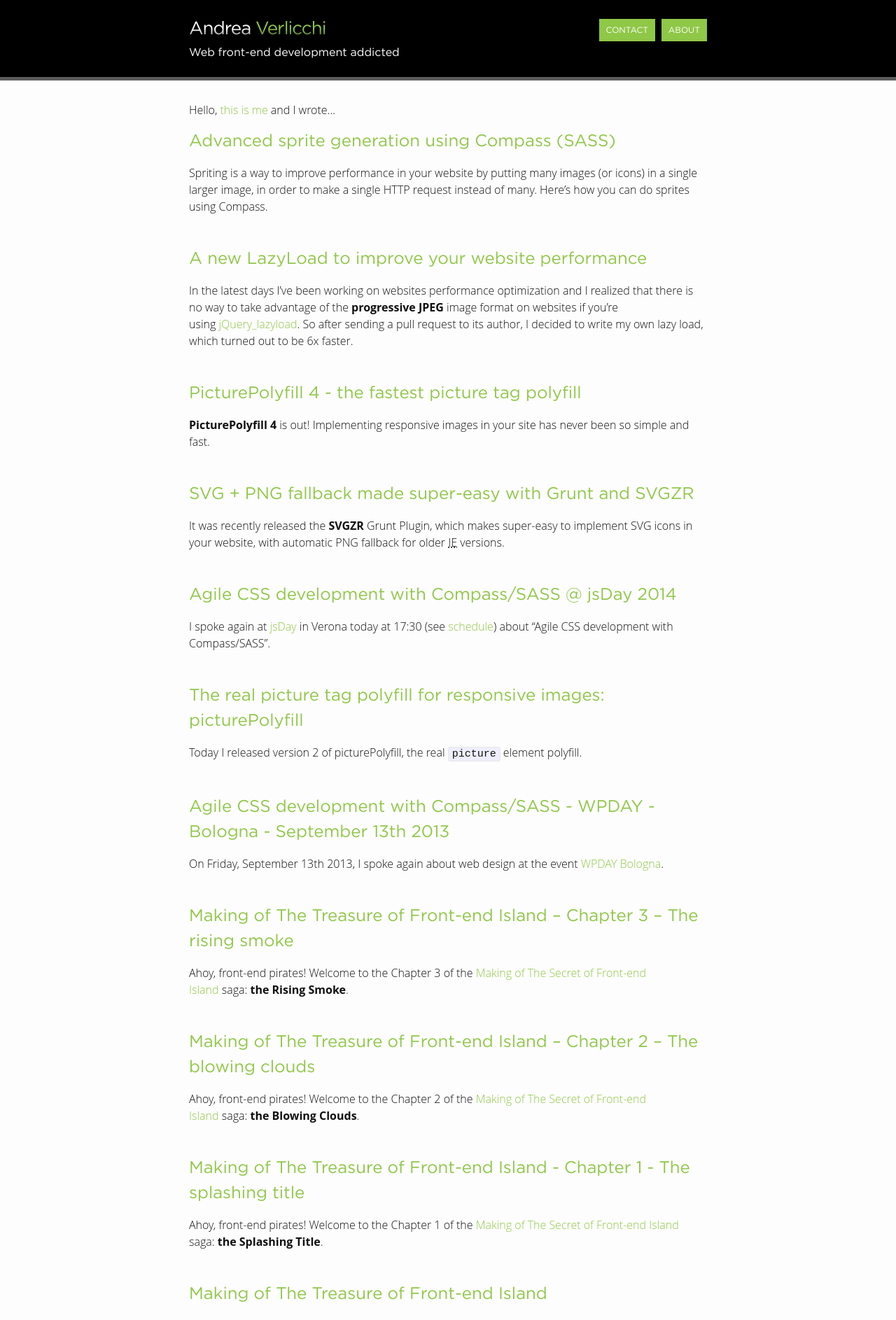
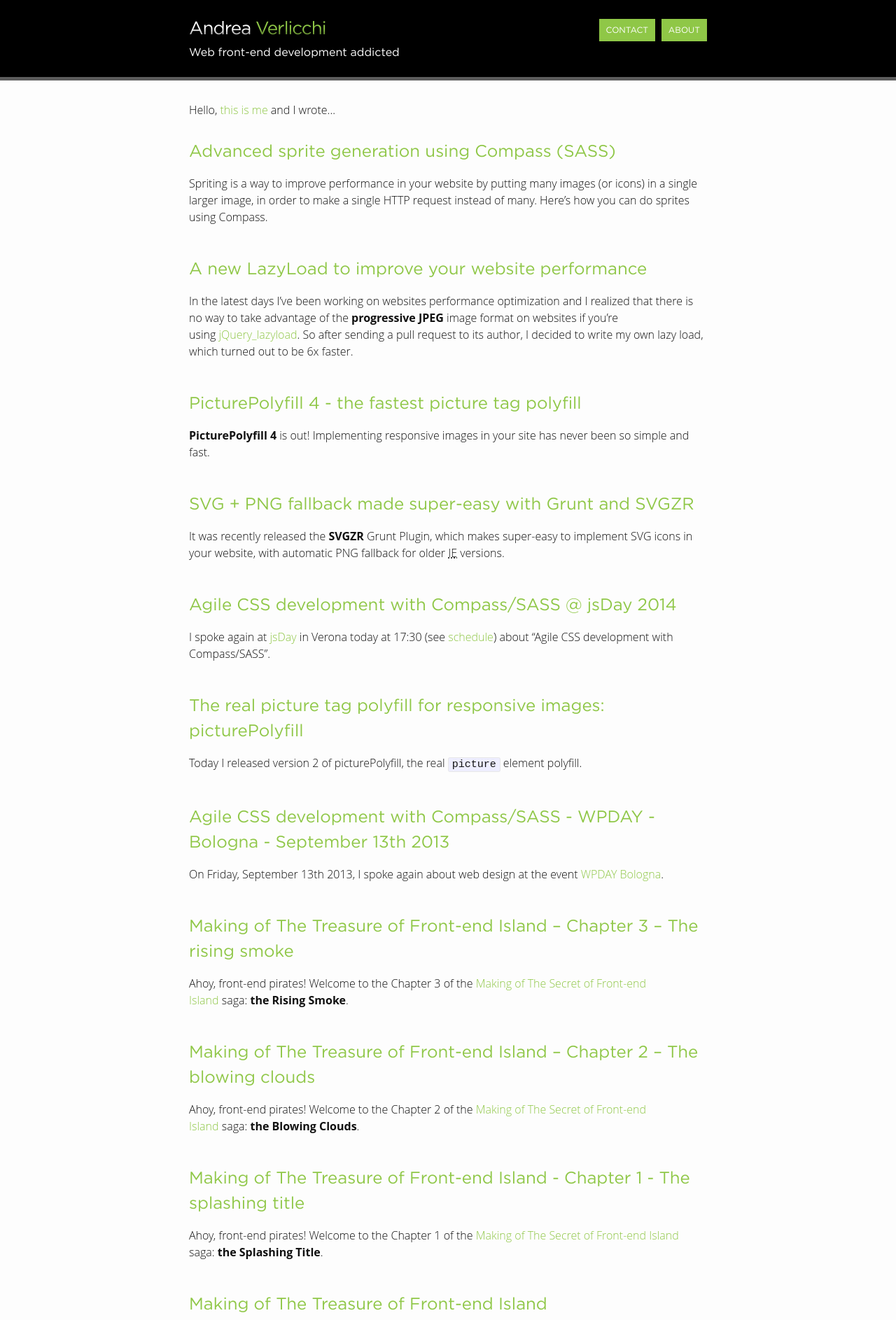
Before and after one commit to verlok/verlok.github.io, a Jekyll site: the page built from index.html, in a window 1280 px wide. Shown: the top 1886 px of the page at 70% size. Built offline with Jekyll 4.4.1, drawn with Linux system fonts in a browser that asks for light colours; comment, search, counter and statistics services are not loaded.

Commit message:
Added intro class to intro sentence

```diff
--- a/index.html
+++ b/index.html
@@ -5,7 +5,7 @@
 
     <h1 class="page-heading">Blog</h1>
 
-    <p>Hello, <a href="/about" title="About Andrea Verlicchi">this is me</a> and I wrote...</p>
+    <p class="intro">Hello, <a href="/about" title="About Andrea Verlicchi">this is me</a> and I wrote...</p>
 
     <ul class="post-list">
         {% for post in site.posts %}
```
